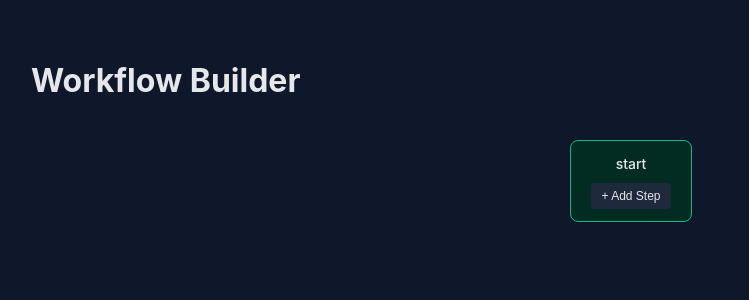
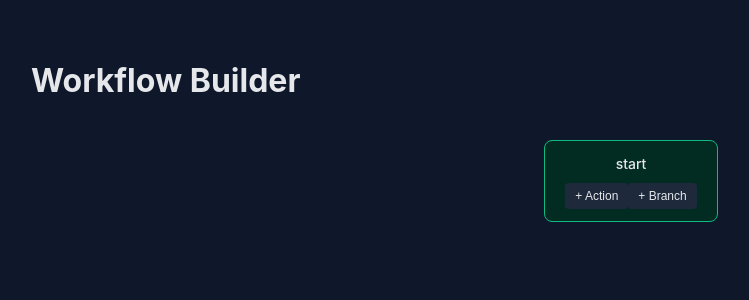
Before and after one commit to Aarush2907/workflow-builder, a React (Vite) app: page / in a window 1280 px wide. Shown: the top 300 px of the page, without its empty margins (9-758 px from the left). Built offline with nearby package versions, Linux system fonts and the light colour scheme.

Commit message:
feat: add action and branch buttons to node controls

```diff
--- a/src/components/Node/NodeControls.jsx
+++ b/src/components/Node/NodeControls.jsx
@@ -1,10 +1,8 @@
-/**
- * Node controls (Add button)
- */
-export default function NodeControls({ onAdd }) {
+export default function NodeControls({ onAddAction, onAddBranch }) {
   return (
     <div className="node-controls">
-      <button onClick={onAdd}>+ Add Step</button>
+      <button onClick={onAddAction}>+ Action</button>
+      <button onClick={onAddBranch}>+ Branch</button>
     </div>
   );
 }
```
